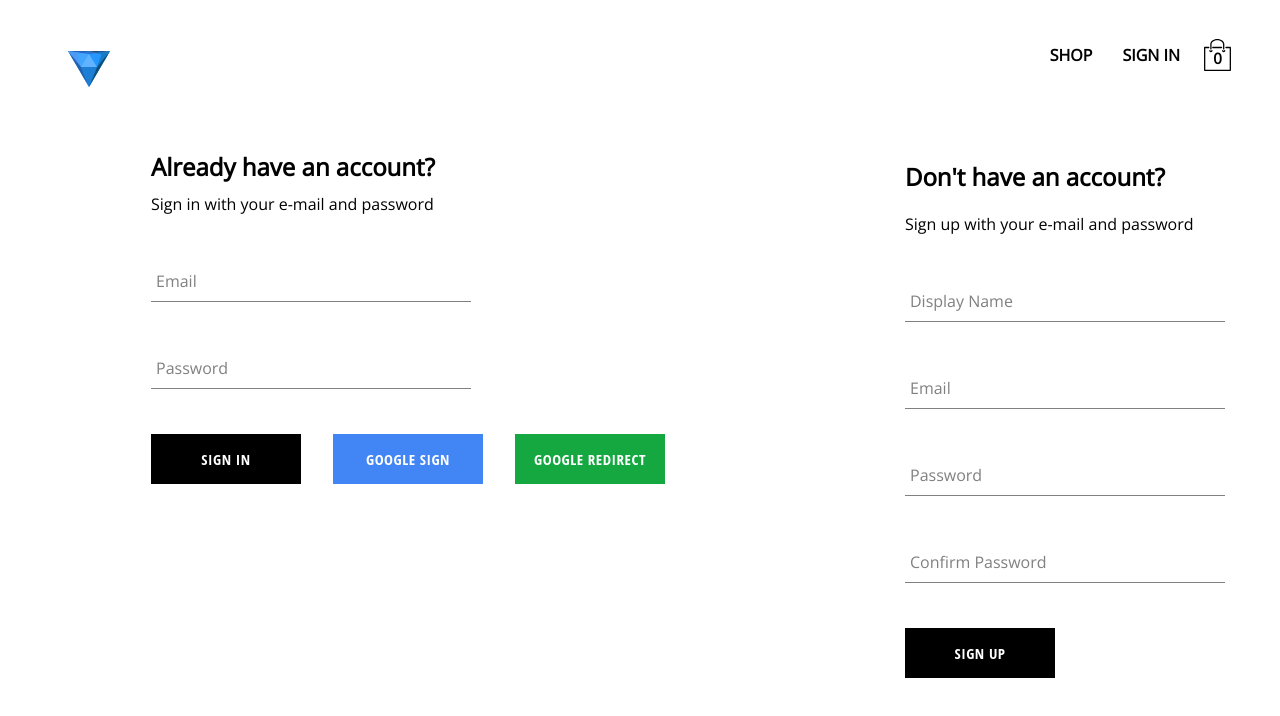
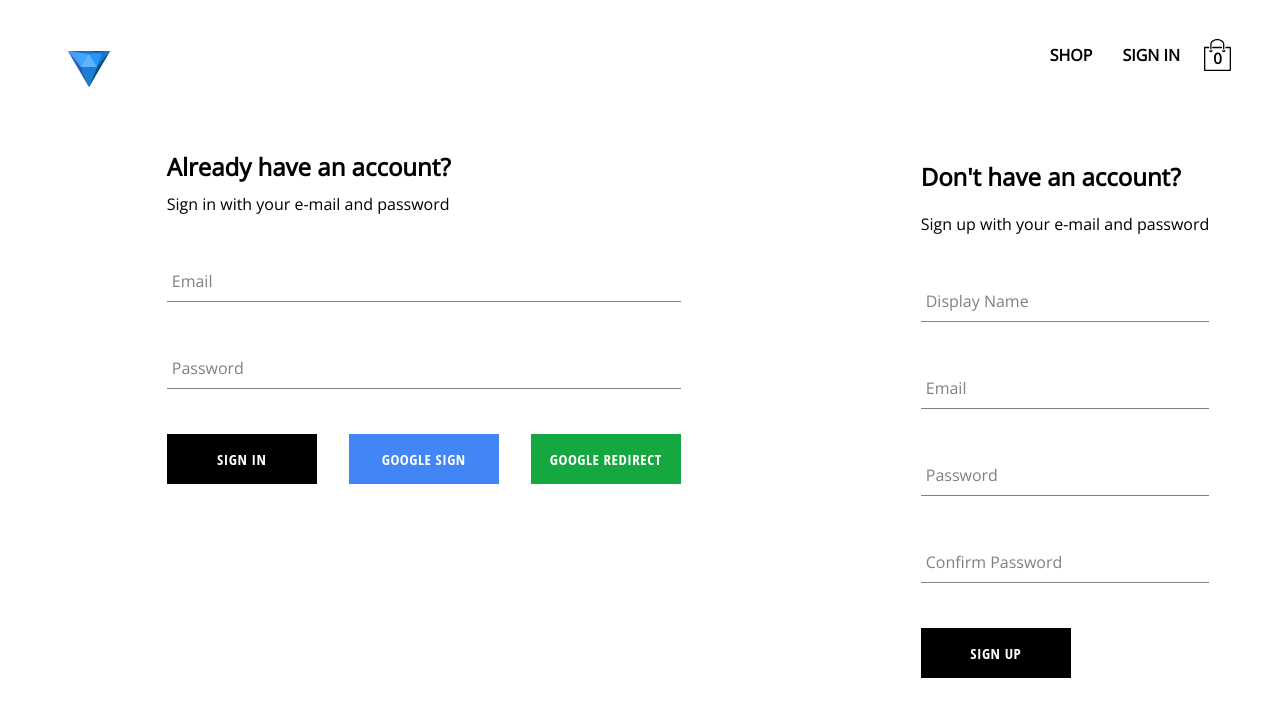
Before and after one commit to tohumcuugur/clothing-e-commmerce, a React (Create React App) app: page /auth in a window 1280 px wide. Shown: the top 716 px of the page. Built offline with nearby package versions, Linux system fonts and the light colour scheme; no server answers; the database is empty.

Commit message:
main page items routing and styled components upd

```diff
--- a/src/components/directory-item/directory-item.component.jsx
+++ b/src/components/directory-item/directory-item.component.jsx
@@ -1,9 +1,14 @@
+import { useNavigate } from "react-router-dom";
+
 import { DirectoryItemContainer , Body, BackgroundImage } from "./directory-item.styles";
 
 const DirectoryItem = ({category}) =>{
-    const {imageUrl ,title} = category
+    const {imageUrl ,title , route} = category
+    const navigate = useNavigate();
+
+    const onNavigateHandler = () => navigate(route);
     return(
-        <DirectoryItemContainer>
+        <DirectoryItemContainer onClick={onNavigateHandler}>
         <BackgroundImage imageUrl={imageUrl}/>
         <Body>
           <h2>{title}</h2>
--- a/src/components/directory/directory.component.jsx
+++ b/src/components/directory/directory.component.jsx
@@ -1,6 +1,42 @@
 import DirectoryItem from "../directory-item/directory-item.component";
+
 import { DirectoryContainer } from "./directory.styles";
-const Directory = ({ categories }) => {
+
+const categories = [
+    {
+        id: 1,
+        title: "hats",
+        imageUrl: "https://i.ibb.co/cvpntL1/hats.png",
+        route : "shop/hats"
+    },
+    {
+        id: 2,
+        title: "jackets",
+        imageUrl: "https://i.ibb.co/px2tCc3/jackets.png",
+        route : "shop/jackets"
+
+    },
+    {
+        id: 3,
+        title: "sneakers",
+        imageUrl: "https://i.ibb.co/0jqHpnp/sneakers.png",
+        route : "shop/sneakers"
+    },
+    {
+        id: 4,
+        title: "womens",
+        imageUrl: "https://i.ibb.co/GCCdy8t/womens.png",
+        route : "shop/womens"
+    },
+    {
+        id: 5,
+        title: "mens",
+        imageUrl: "https://i.ibb.co/R70vBrQ/men.png",
+        route : "shop/mens"
+    }
+]
+const Directory = () => {
+
     return (
         <DirectoryContainer>
             {categories.map((category) => (
--- a/src/components/form-input/form-input.component.jsx
+++ b/src/components/form-input/form-input.component.jsx
@@ -1,10 +1,10 @@
-import "./form-input.styles.scss"
+import { FormInputLabel, Input, Group } from "./form-input.styles.jsx"
 const FormInput = ({ label, ...otherProps }) => {
     return (
-        <div className="group">
-            <input className="form-input" {...otherProps} />
-            {label && (<label className={`${otherProps.value.length ? "shrink" : ""} form-input-label`} >{label}</label>)}
-        </div>
+        <Group>
+            <Input {...otherProps} />
+            {label && (<FormInputLabel shrink={otherProps.value.length}>{label}</FormInputLabel>)}
+        </Group>
     )
 };
 export default FormInput;
--- /dev/null
+++ b/src/components/form-input/form-input.styles.jsx
@@ -0,0 +1,53 @@
+import styled, { css } from "styled-components/macro";
+
+const subColor = "grey"
+const mainColor = "black";
+
+const shrinkLabelStyles = css`
+  top: -14px;
+  font-size: 14px;
+  color: ${mainColor};
+  font-weight: bold;
+  letter-spacing: 1px;
+`
+//css'i birden fazla componentte kullanmak istersek scss'teki mixin yapısına benzer şekilde üstteki gibi kullanılabilir.
+export const FormInputLabel = styled.label`
+  color: ${subColor};
+  font-size: 16px;
+  font-weight: normal;
+  position: absolute;
+  pointer-events: none;
+  left: 5px;
+  top: 10px;
+  transition: 300ms ease all;
+
+  ${({ shrink }) => shrink && shrinkLabelStyles}; //scss mixin yapısı bu şekilde styled componentste kullanılabilir.
+
+`
+export const Input = styled.input`
+  background: none;
+  background-color: white;
+  color: ${subColor};
+  font-size: 18px;
+  padding: 10px 10px 10px 5px;
+  display: block;
+  width: 100%;
+  border: none;
+  border-radius: 0;
+  border-bottom: 1px solid ${subColor};
+  margin: 25px 0;
+
+  &:focus {
+    outline: none;
+  }
+  &:focus ~ ${FormInputLabel}{
+    ${shrinkLabelStyles};
+  }
+`
+export const Group = styled.div`
+  position: relative;
+  margin: 45px 0;
+  input[type = 'password'] {
+    letter-spacing: 0.3em;
+  }
+`
--- a/src/components/form-input/form-input.styles.scss
+++ /dev/null
@@ -1,56 +0,0 @@
-$sub-color: grey;
-$main-color: black;
-
-@mixin shrinkLabel {
-  top: -14px;
-  font-size: 14px;
-  color: $main-color;
-  font-weight: bold;
-  letter-spacing: 1px;
-}
-
-.group {
-  position: relative;
-  margin: 45px 0;
-
-  .form-input {
-    background: none;
-    background-color: white;
-    color: $sub-color;
-    font-size: 18px;
-    padding: 10px 10px 10px 5px;
-    display: block;
-    width: 100%;
-    border: none;
-    border-radius: 0;
-    border-bottom: 1px solid $sub-color;
-    margin: 25px 0;
-
-    &:focus {
-      outline: none;
-    }
-
-    &:focus ~ .form-input-label {
-      @include shrinkLabel();
-    }
-  }
-
-  input[type='password'] {
-    letter-spacing: 0.3em;
-  }
-
-  .form-input-label {
-    color: $sub-color;
-    font-size: 16px;
-    font-weight: normal;
-    position: absolute;
-    pointer-events: none;
-    left: 5px;
-    top: 10px;
-    transition: 300ms ease all;
-
-    &.shrink {
-      @include shrinkLabel();
-    }
-  }
-}
--- a/src/contexts/categories.context.jsx
+++ b/src/contexts/categories.context.jsx
@@ -14,7 +14,7 @@
     useEffect(() =>{
         const getCategoriesMap = async () =>{
             const categoryMap = await getCategoriesAndDocuments()
-            console.log(categoryMap);
+            // console.log(categoryMap);
             setCategoriesMap(categoryMap);
         };
         getCategoriesMap();
--- a/src/routes/home/home.component.jsx
+++ b/src/routes/home/home.component.jsx
@@ -1,36 +1,8 @@
 import Directory from '../../components/directory/directory.component.jsx';
 const Home = () => {
-  const categories = [
-    {
-      id: 1,
-      title: "hats",
-      imageUrl: "https://i.ibb.co/cvpntL1/hats.png"
-    },
-    {
-      id: 2,
-      title: "jackets",
-      imageUrl: "https://i.ibb.co/px2tCc3/jackets.png"
-    },
-    {
-      id: 3,
-      title: "sneakers",
-      imageUrl: "https://i.ibb.co/0jqHpnp/sneakers.png"
-    },
-    {
-      id: 4,
-      title: "womens",
-      imageUrl: "https://i.ibb.co/GCCdy8t/womens.png"
-    },
-    {
-      id: 5,
-      title: "mens",
-      imageUrl: "https://i.ibb.co/R70vBrQ/men.png"
-    }
-  ]
-
 
   return (
-    <Directory categories={categories} />
+      <Directory/>
   );
 }
 
--- a/src/routes/navigation/navigation.component.jsx
+++ b/src/routes/navigation/navigation.component.jsx
@@ -1,5 +1,5 @@
 import { Fragment, useContext } from "react";
-import { Link, Outlet } from "react-router-dom";
+import {Outlet } from "react-router-dom";
 
 import CardIcon from "../../components/card-icon/card-icon.component";
 import CardDropdown from "../../components/card-dropdown/card-dropdown.component";
```
